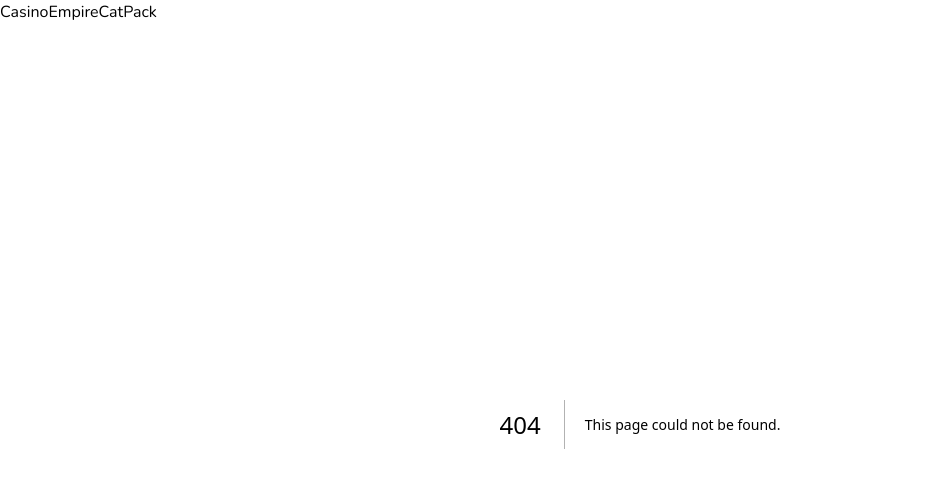
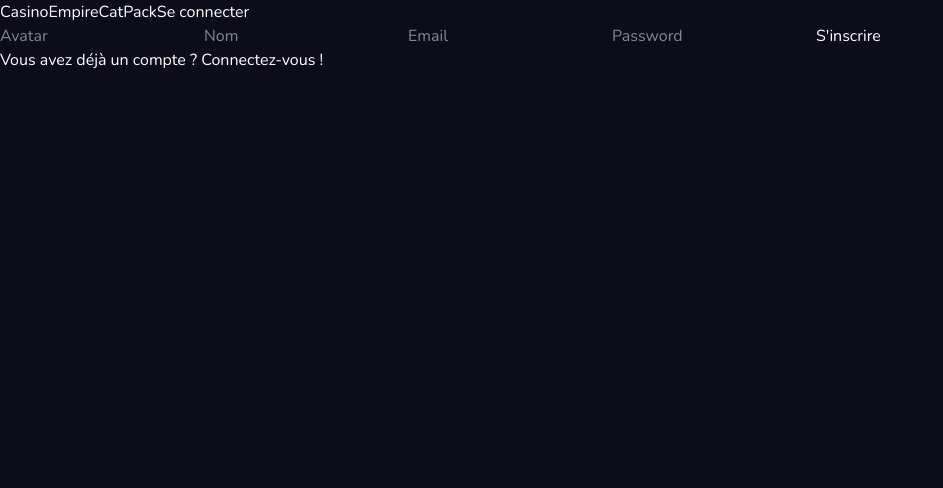
Before and after one commit to RieuThomas/Catzino, a Next.js app: page /signup in a window 1280 px wide. Before the commit this address had no page. Shown: the top 488 px of the page, without its empty margins (0-943 px from the left). Built offline with nearby package versions, Linux system fonts and the light colour scheme; no server answers.

Commit message:
Mise en place de la bdd supabase et des page signup et signin

```diff
--- a/app/_component/navbar.tsx
+++ b/app/_component/navbar.tsx
@@ -4,6 +4,7 @@ const liens = [
   { href: "/casino", label: "Casino" },
   { href: "/empire", label: "Empire" },
   { href: "/catpack", label: "CatPack" },
+  { href: "/signin", label: "Se connecter"}
 ];
 
 export default function Navbar() {
--- a/app/catpack/page.tsx
+++ b/app/catpack/page.tsx
@@ -1,6 +1,14 @@
+"use client"
 import CatList from '@/app/catpack/_component/catList';
+import { supabase } from '@/lib/supabase'
+import { useEffect } from 'react'
 
 export default function CatPackPage() {
+
+  useEffect(() => {
+    supabase.from('player_cats').select('*').then(console.log)
+  }, [])
+
   return <main>
    <h1>CatPack</h1>
    <CatList/>
--- /dev/null
+++ b/app/signin/page.tsx
@@ -0,0 +1,48 @@
+"use client"
+
+import Link from "next/link";
+import { useState } from 'react'
+import { supabase } from '@/lib/supabase'
+import { useRouter } from 'next/navigation'
+
+export default function Signin() {
+    const [email, setEmail] = useState('');
+    const [password, setPassword] = useState('')
+    const [error, setError] = useState('')
+
+    const router = useRouter()
+
+    async function handleSignin(e: any) {
+    e.preventDefault()
+    const { data, error } = await supabase.auth.signInWithPassword({email, password})
+
+    if (error) {
+      setError(error.message)
+    } else {
+      router.push('/')
+    }
+  }
+
+    return (
+        <div>
+            <form action="submit" onSubmit={handleSignin}>
+
+                <input
+                type="text"
+                value={email}
+                onChange={(e) => setEmail(e.target.value)}
+                placeholder="Email"/>
+
+                <input
+                type="password"
+                value={password}
+                onChange={(e) => setPassword(e.target.value)}
+                placeholder="Password"/>
+
+                <button type="submit">Se connecter</button>
+            </form>
+
+            <Link href='/signup'> Vous n'avez pas de compte ? Inscrivez-vous !</Link>
+        </div>
+    )
+}
--- /dev/null
+++ b/app/signup/page.tsx
@@ -0,0 +1,69 @@
+"use client"
+import Link from "next/link";
+import { useState } from 'react'
+import { supabase } from '@/lib/supabase'
+import { useRouter } from 'next/navigation'
+
+export default function Signup() {
+  const [email, setEmail] = useState('');
+  const [password, setPassword] = useState('')
+  const [error, setError] = useState('')
+  const [name, setName] = useState('')
+  const [urlAvatar, setUrlAvatar] = useState('')
+  const router = useRouter()
+
+  async function handleSignup(e: any) {
+    e.preventDefault()
+    const { data, error } = await supabase.auth.signUp({
+            email,
+            password,
+        })
+
+    if (error) {
+      setError(error.message)
+      return
+    }
+
+    if(data.user) {
+    const { error: insertError } = await supabase
+    .from('users')
+    .insert({ nom: name, auth_id: data.user.id, avatar_url: urlAvatar })
+
+    }
+
+    router.push('/')
+  }
+
+  return (
+    <main>
+      <form action="submit" onSubmit={handleSignup}>
+        <input type="text"
+        value={urlAvatar}
+        onChange={(e) => setUrlAvatar(e.target.value)}
+        placeholder="Avatar"/>
+
+        <input
+        type="text"
+        value={name}
+        onChange={(e) => setName(e.target.value)}
+        placeholder="Nom"/>
+
+        <input
+        type="text"
+        value={email}
+        onChange={(e) => setEmail(e.target.value)}
+        placeholder="Email"/>
+
+        <input
+        type="password"
+        value={password}
+        onChange={(e) => setPassword(e.target.value)}
+        placeholder="Password"/>
+
+        <button type="submit">S'inscrire</button>
+      </form>
+      <div>
+        <Link href="/signin"> Vous avez déjà un compte ? Connectez-vous !</Link>
+      </div>
+    </main>);
+}
--- /dev/null
+++ b/lib/supabase.ts
@@ -0,0 +1,6 @@
+import { createClient } from '@supabase/supabase-js'
+
+const supabaseUrl = process.env.NEXT_PUBLIC_SUPABASE_URL!
+const supabaseKey = process.env.NEXT_PUBLIC_SUPABASE_ANON_KEY!
+
+export const supabase = createClient(supabaseUrl, supabaseKey)
--- a/package.json
+++ b/package.json
@@ -9,6 +9,7 @@
     "lint": "eslint"
   },
   "dependencies": {
+    "@supabase/supabase-js": "^2.116.0",
     "next": "16.3.5",
     "react": "19.2.8",
     "react-dom": "19.2.8"
```
Also changed, not shown: 1 other file (tests, documents, lock files or other folders).
